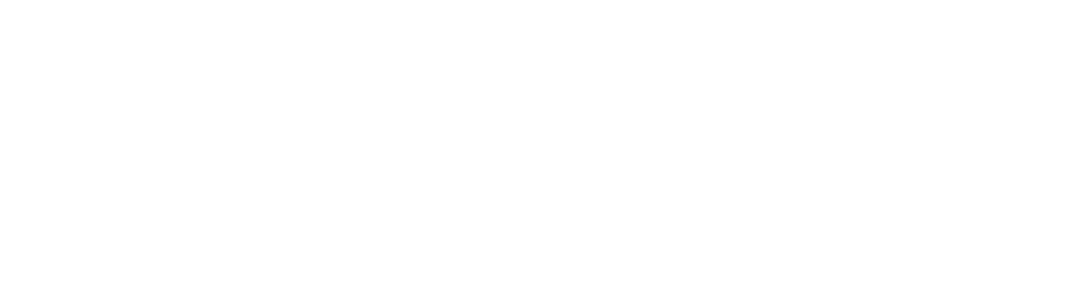
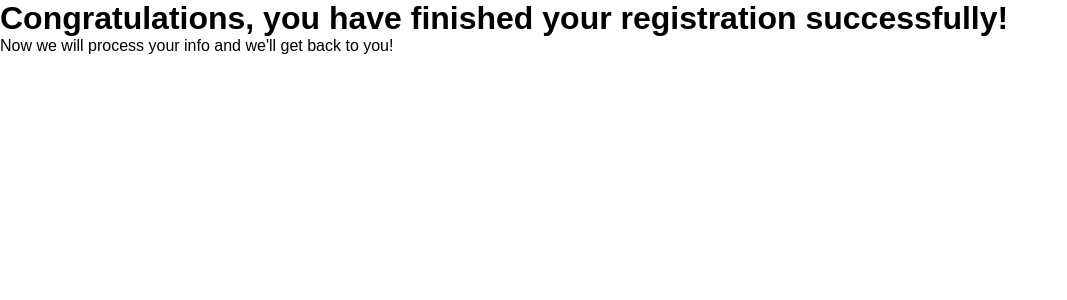
Before and after one commit to HugoRamonPereira/multistep-form, a React (Create React App) app: page /formfinished in a window 1280 px wide. Before the commit this address had no page. Shown: the top 300 px of the page, without its empty margins (0-1067 px from the left). Built offline with nearby package versions, Linux system fonts and the light colour scheme.

Commit message:
finished step 3 and created a success page

```diff
--- /dev/null
+++ b/src/pages/FormFinished/index.tsx
@@ -0,0 +1,12 @@
+import * as Styled from './styles';
+
+const FormFinished = () => {
+  return (
+    <Styled.Container>
+      <h1>Congratulations, you have finished your registration successfully!</h1>
+      <p>Now we will process your info and we&apos;ll get back to you!</p>
+    </Styled.Container>
+  );
+};
+
+export default FormFinished;
--- /dev/null
+++ b/src/pages/FormFinished/styles.ts
@@ -0,0 +1,5 @@
+import styled from 'styled-components';
+
+export const Container = styled.div`
+
+`;
--- a/src/pages/FormStepThree/index.tsx
+++ b/src/pages/FormStepThree/index.tsx
@@ -1,10 +1,83 @@
+import { ChangeEvent, useEffect } from 'react';
+import { Theme } from '../../components/Theme';
+import { useNavigate } from 'react-router-dom';
+import { useForm, FormActions } from '../../contexts/FormContext';
 import * as Styled from './styles';
 
 function FormStepThree() {
+  const navigate = useNavigate();
+  const { state, dispatch } = useForm();
+
+  useEffect(() => {
+    if (state.name === '') {
+      navigate('/');
+    } else {
+      dispatch({
+        type: FormActions.setCurrentStep,
+        payload: 3
+      });
+    }
+  }, []);
+
+  const handleNextStep = () => {
+    if (state.email !== '' && state.github !== '') {
+      navigate('/formfinished');
+    } else {
+      alert('Please fill in the Email and Github fields!');
+    }
+  };
+
+  const handleEmailChange = (e: ChangeEvent<HTMLInputElement>) => {
+    dispatch({
+      type: FormActions.setEmail,
+      payload: e.target.value
+    });
+  };
+
+  const handleGithubChange = (e: ChangeEvent<HTMLInputElement>) => {
+    dispatch({
+      type: FormActions.setGithub,
+      payload: e.target.value
+    });
+  };
+
   return (
-    <Styled.Container>
-      Step 3
-    </Styled.Container>
+    <Theme>
+      <Styled.Container>
+        <p>Step {state.currentStep} of 3 </p>
+        <h1>Excellent {state.name}, where can we find you?</h1>
+        <p>Please provide your contact info, so that we can reach out for you.</p>
+        <hr />
+
+        <label htmlFor="">
+          What is your email
+          <input
+            type="email"
+            value={state.email}
+            onChange={handleEmailChange}
+          />
+        </label>
+        <label htmlFor="">
+          What is your Github?
+          <input
+            type="url"
+            value={state.github}
+            onChange={handleGithubChange}
+          />
+        </label>
+        <Styled.PrevButton
+          to='/steptwo'
+          className='prevBtn'
+        >
+          Previous
+        </Styled.PrevButton>
+        <button
+          onClick={handleNextStep}
+        >
+          Finish your registration
+        </button>
+      </Styled.Container>
+    </Theme>
   );
 }
 
--- a/src/pages/FormStepThree/styles.ts
+++ b/src/pages/FormStepThree/styles.ts
@@ -1,6 +1,87 @@
+import { Link } from 'react-router-dom';
 import styled from 'styled-components';
 
 
 export const Container = styled.div`
+  p {
+    font-size: 0.8125rem;
+    color: ${({ theme }) => theme.colors.purple100};
+    font-family: 'LexendLight';
+    letter-spacing: 0.1rem;
+  }
 
+  h1 {
+    margin: 0.5rem 0;
+    padding: 0;
+    font-size: 26;
+    font-family: 'LexendNormal';
+  }
+
+  hr {
+    height: 1px;
+    border: 0;
+    background-color: ${({ theme }) => theme.colors.blue.blue400};
+    margin: 30px 0;
+  }
+
+  label {
+    font-family: 'LexendLight';
+    font-size: 0.9rem;
+    letter-spacing: 0.1rem;
+    display: block;
+    margin-bottom: 1.4rem;
+
+    input {
+      display: block;
+      margin-top: 7px;
+      box-sizing: border-box;
+      width: 100%;
+      padding: 15px 10px;
+      border: 2px solid ${({ theme }) => theme.colors.green.green500};
+      border-radius: 10px;
+      color: ${({ theme }) => theme.colors.white.white};
+      outline: 0;
+      font-family: 'LexendLight';
+      font-size: 0.9375rem;
+      letter-spacing: 0.1rem;
+      background-color: ${({ theme }) => theme.colors.blue.blue700};
+    }
+  }
+
+  button {
+    background-color: ${({ theme }) => theme.colors.green.green500};
+    color: ${({ theme }) => theme.colors.white.white};
+    font-family: 'LexendNormal';
+    font-size: 1rem;
+    font-weight: bold;
+    letter-spacing: 0.1rem;
+    padding: 15px 35px;
+    border: 0;
+    border-radius: 10px;
+    cursor: pointer;
+    margin-top: 30px;
+
+    &:hover {
+      background-color: ${({ theme }) => theme.colors.green.green600};
+      transition: 0.2s ease-in-out;
+    }
+  }
 `;
+
+export const PrevButton = styled(Link)`
+  font-size: 1rem;
+  text-decoration: none;
+  padding: 15px 35px;
+  color: ${({ theme }) => theme.colors.green.green500};
+  border: 2px solid ${({ theme }) => theme.colors.green.green500};
+  border-radius: 10px;
+  margin-right: 1rem;
+  font-family: 'LexendNormal';
+  letter-spacing: 0.1rem;
+
+  &:hover {
+    color: ${({ theme }) => theme.colors.white.white};
+    background-color: ${({ theme }) => theme.colors.green.green500};
+    transition: 0.2s ease-in-out;
+  }
+`;
--- a/src/pages/FormStepTwo/index.tsx
+++ b/src/pages/FormStepTwo/index.tsx
@@ -22,7 +22,7 @@
 
   const handleNextStep = () => {
     if (state.name !== '') {
-      navigate('/steptwo');
+      navigate('/stepthree');
     } else {
       alert('Name is a mandatory field!');
     }
--- a/src/router.tsx
+++ b/src/router.tsx
@@ -2,6 +2,7 @@
 import FormStepOne from './pages/FormStepOne';
 import FormStepTwo from './pages/FormStepTwo';
 import FormStepThree from './pages/FormStepThree';
+import FormFinished from './pages/FormFinished';
 
 function Router() {
   return (
@@ -10,6 +11,7 @@
         <Route path='/' element={<FormStepOne />} />
         <Route path='/steptwo' element={<FormStepTwo />} />
         <Route path='/stepthree' element={<FormStepThree />} />
+        <Route path='/formfinished' element={<FormFinished />} />
       </Routes>
     </BrowserRouter>
   );
```
